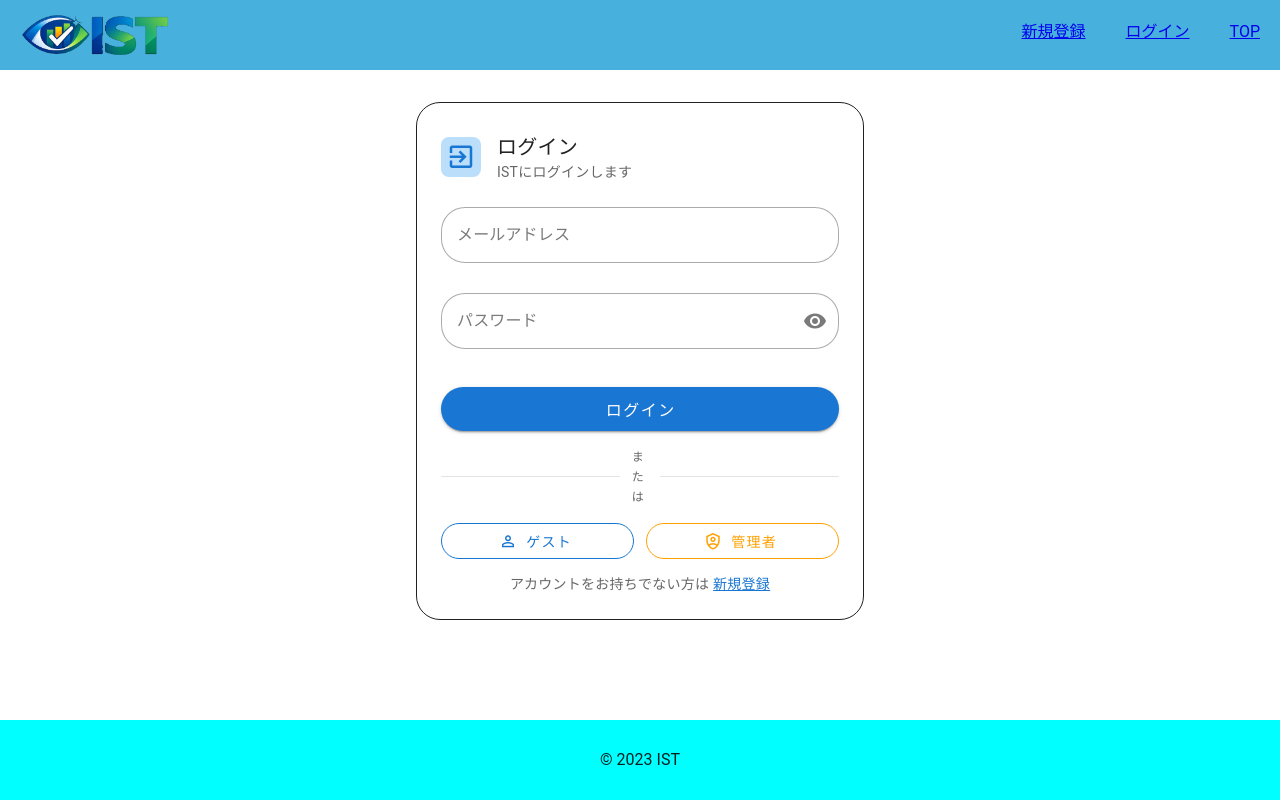
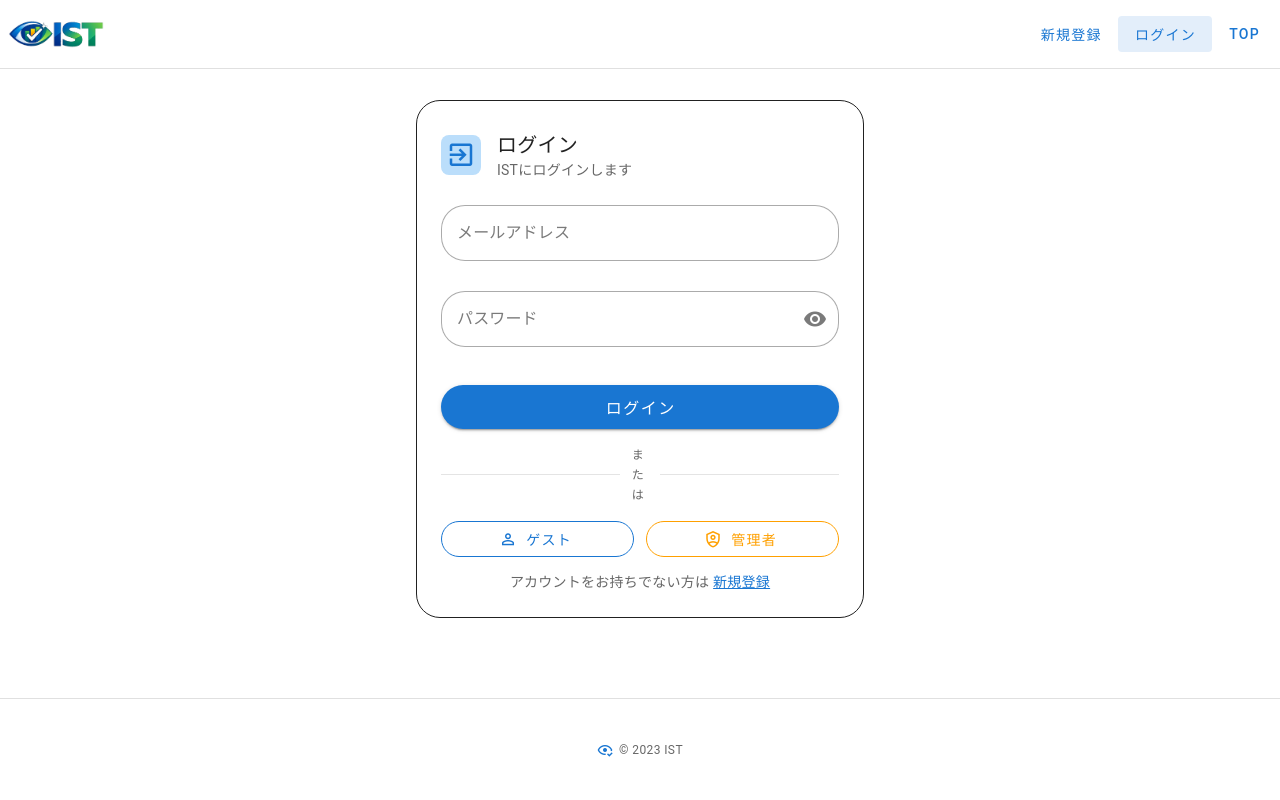
Before and after one commit to tomoki4321/okan_task_vue.js, a Vue app: page /login in a window 1280 px wide. Built offline with nearby package versions, Linux system fonts and the light colour scheme.

Commit message:
ヘッダーとフッターのデザインを変更

```diff
--- a/src/App.vue
+++ b/src/App.vue
@@ -1,19 +1,25 @@
 <script setup lang="ts">
+import { ref } from "vue";
 import { RouterLink,RouterView,useRouter } from 'vue-router';
+import { useDisplay } from "vuetify";
 import { useAuthStore } from './stores/auth';
 import { useFlashMessageStore } from "@/stores/flash-message";
 import IST from "@/assets/IST.png";
 
 
-
-
 const messageStore = useFlashMessageStore();
 
 const authStore=useAuthStore();
+
 const router = useRouter();
-const onLogout = (): void => {
-  const authStore = useAuthStore();
-  authStore.logout();
+
+// 画面幅でモバイル判定（ハンバーガー表示の切替）
+const { mobile } = useDisplay();
+// モバイル用ドロワーの開閉
+const drawer = ref(false);
+
+const onLogout = async():Promise<void> => {
+  await authStore.logout();
   localStorage.removeItem("access-token");
   localStorage.removeItem("uid");
   localStorage.removeItem("client");
@@ -21,101 +27,99 @@ const onLogout = (): void => {
   router.push({ name: "top" });
   messageStore.flash("ログアウトしました！");
 };
-
-
-// !authStore.isAuthencated()
-
 </script>
-
 
 <template>
   <v-app>
-      <header>
-    <ul class="title">
-      <v-img :src="IST" width="150" height="150"></v-img>
-    </ul>
-    <ul>
+    <!-- ヘッダー：白地＋下に薄い境界線 -->
+    <v-app-bar flat color="white" border="b" height="68">
+      <!-- モバイル時だけハンバーガー -->
+      <v-app-bar-nav-icon
+        v-if="mobile"
+        @click="drawer = !drawer"
+        color="blue-darken-2"
+      />
+
+      <!-- ロゴ（クリックでトップへ） -->
+      <RouterLink to="/" class="d-flex align-center ml-2" style="text-decoration: none;">
+        <v-img :src="IST" width="96" height="48" alt="IST ロゴ" />
+      </RouterLink>
+
+      <v-spacer />
+
+      <!-- PC時だけ横並びナビ -->
+      <template v-if="!mobile">
         <template v-if="authStore.client == null">
-        <li><RouterLink to="/sinup">新規登録</RouterLink></li>
-        <li><RouterLink to="/login">ログイン</RouterLink></li>
-        <li><RouterLink to="/">TOP</RouterLink></li>
+          <v-btn to="/sinup" variant="text" color="blue-darken-2" class="text-blue-darken-2">新規登録</v-btn>
+          <v-btn to="/login" variant="text" color="blue-darken-2" class="text-blue-darken-2">ログイン</v-btn>
+          <v-btn to="/" variant="text" color="blue-darken-2" class="text-blue-darken-2">TOP</v-btn>
         </template>
         <template v-else>
-        <li><RouterLink to="/todo/post">新規タスク作成</RouterLink></li>
-        <li><RouterLink to="/todo/index">タスク一覧</RouterLink></li>
-        <li><a href="" @click="onLogout">ログアウト</a></li>
-        <li v-if="authStore.admin !== null"><RouterLink to="/user/index">ユーザー一覧</RouterLink></li>
+          <v-btn to="/todo/post" variant="text" color="blue-darken-2" class="text-blue-darken-2">新規タスク作成</v-btn>
+          <v-btn to="/todo/index" variant="text" color="blue-darken-2" class="text-blue-darken-2">タスク一覧</v-btn>
+          <v-btn
+            v-if="authStore.admin !== null"
+            to="/user/index"
+            variant="text"
+            color="blue-darken-2"
+            class="text-blue-darken-2"
+          >ユーザー一覧</v-btn>
+          <v-btn
+            @click="onLogout"
+            rounded="pill"
+            color="blue-darken-2"
+            variant="flat"
+            class="ml-2"
+          >ログアウト</v-btn>
         </template>
-    </ul>
-  </header>
+      </template>
+    </v-app-bar>
+
+    <!-- モバイル用ドロワー -->
+    <v-navigation-drawer v-model="drawer" temporary location="left">
+      <v-list>
+        <template v-if="authStore.client == null">
+          <v-list-item to="/sinup" prepend-icon="mdi-account-plus" title="新規登録" />
+          <v-list-item to="/login" prepend-icon="mdi-login-variant" title="ログイン" />
+          <v-list-item to="/" prepend-icon="mdi-home" title="TOP" />
+        </template>
+        <template v-else>
+          <v-list-item to="/todo/post" prepend-icon="mdi-plus-box-outline" title="新規タスク作成" />
+          <v-list-item to="/todo/index" prepend-icon="mdi-format-list-checks" title="タスク一覧" />
+          <v-list-item
+            v-if="authStore.admin !== null"
+            to="/user/index"
+            prepend-icon="mdi-account-group"
+            title="ユーザー一覧"
+          />
+          <v-divider class="my-2" />
+          <v-list-item @click="onLogout" prepend-icon="mdi-logout" title="ログアウト" base-color="blue-darken-2" />
+        </template>
+      </v-list>
+    </v-navigation-drawer>
+    <!-- 本体 -->
     <v-main>
-    {{ messageStore.text }}
-    <RouterView/>
+      <!-- フラッシュメッセージ -->
+      <v-slide-y-transition>
+        <v-alert
+          v-if="messageStore.text"
+          type="info"
+          variant="tonal"
+          rounded="lg"
+          class="ma-4"
+        >{{ messageStore.text }}</v-alert>
+      </v-slide-y-transition>
+      <RouterView />
     </v-main>
-      <v-footer class="footer" >
-        <v-row justify="center">
-          <v-col class="text-center" cols="12">
-            <p>
-              &copy; 2023 IST
-            </p>
-          </v-col>
-        </v-row>
+
+    <!-- フッター：白地＋上に薄い境界線 -->
+    <v-footer color="white" border="t" class="d-flex justify-center py-4">
+      <span class="text-caption text-medium-emphasis d-inline-flex align-center" style="gap: 6px;">
+        <v-icon icon="mdi-eye-check-outline" size="16" color="blue-darken-2" />
+        © 2023 IST
+      </span>
     </v-footer>
   </v-app>
 </template>
 
-
-
-<style scoped>
-
-.title{
-  float:left;
-  padding-left:20px;
-  height:70px;            /* ヘッダーと同じ高さにする */
-  display:flex;           /* 中身を flツクスボックスで並べる */
-  align-items:center;     /* 縦方向の中央に揃える */
-}
-
-header {
-  background-color: #47b0dc;
-  max-height: 100%;
-  width: 100%;
-  height:70px;
-  top:0;
-  position: fixed;   /* 画面に固定する */
-  top: 0;            /* 上端に貼り付ける */
-  left: 0;           /* 左端に貼り付ける */
-  z-index: 100;      /* 他の要素より手前に表示する */
-}
-
-
-.footer {
-  background-color: aqua;
-  width: 100%;
-  max-height:80px;
-  bottom: 0;
-}
-
-
-ul {
-  margin: 0;
-  padding: 0;
-  float:right;
-}
-
-ul li {
-  list-style: none;
-  float:left;
-  padding: 20px;
-}
-main{
-
-}
-.v-main {
-  padding-top: 70px;
-}
-
-*{
-  margin:0;
-}
-</style>
+<style scoped></style>
--- a/src/stores/auth.ts
+++ b/src/stores/auth.ts
@@ -78,10 +78,10 @@ export const useAuthStore = defineStore({
           client: this.client,
         },
       });
-      this.access_token = "";
-      this.client = "";
-      this.uid = "";
-      this.admin = "";
+      this.access_token = null;
+      this.client = null;
+      this.uid = null;
+      this.admin = null;
       localStorage.removeItem("access-token");
       localStorage.removeItem("uid");
       localStorage.removeItem("client");
```
Also changed, not shown: src/views/AppTop.vue (+0 -37 lines). Lines whose indentation alone changed are shown as unchanged.
